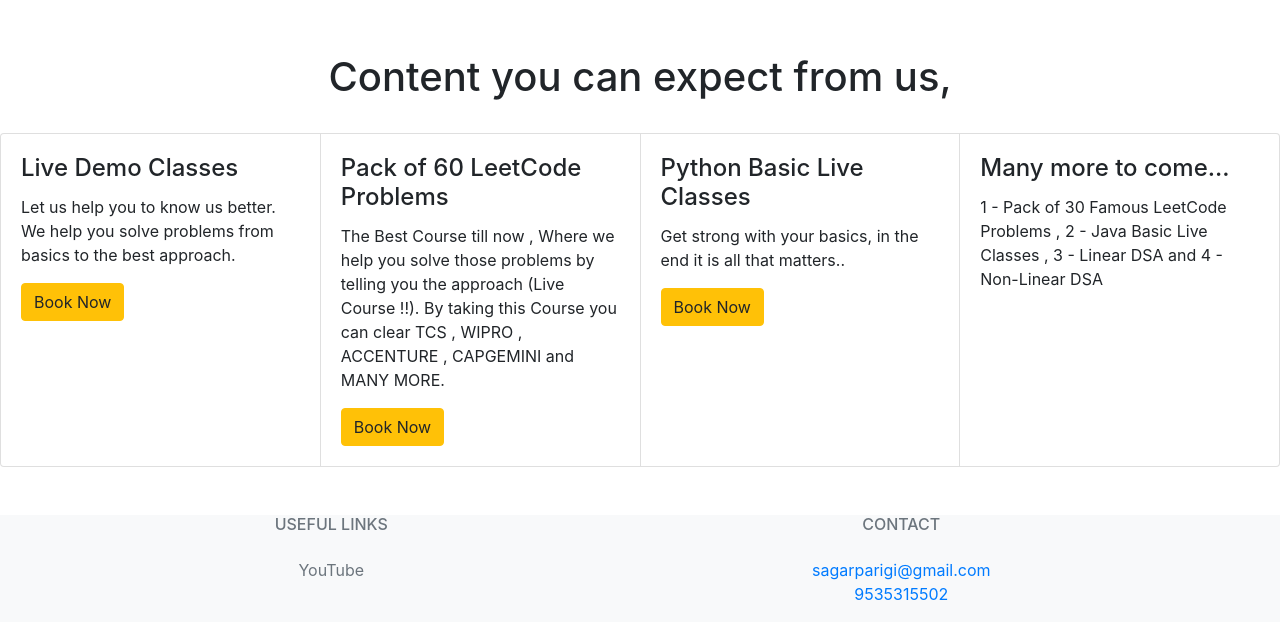
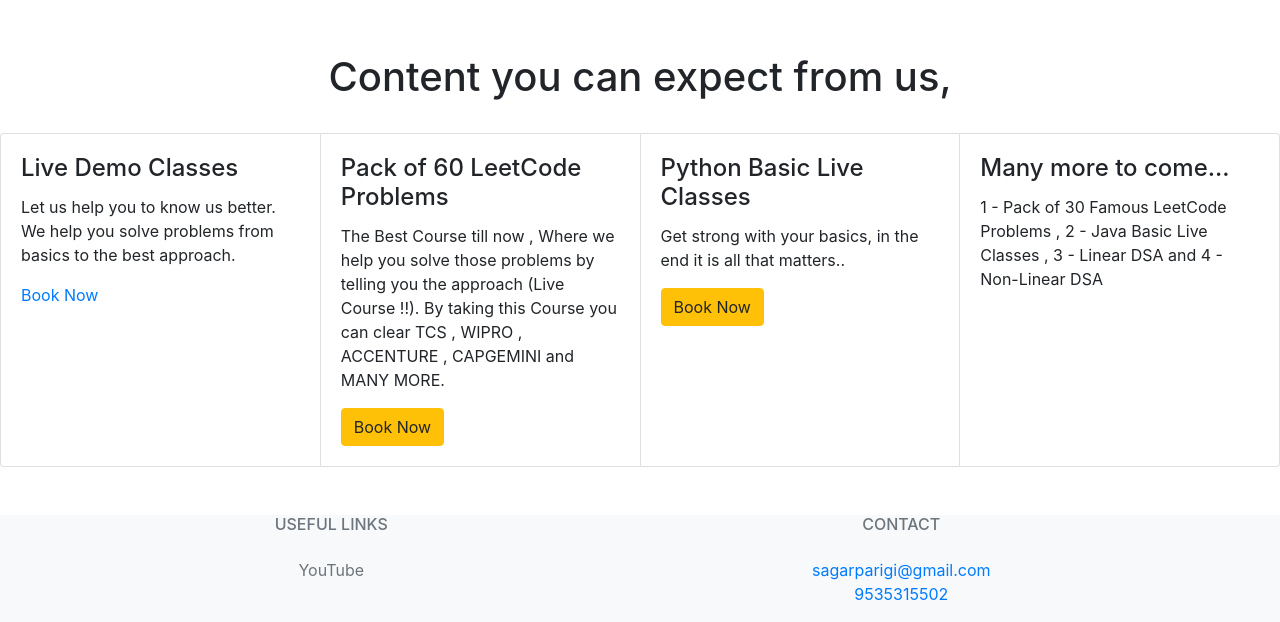
Before and after one commit to sagarparigi/sagarparigi, a plain HTML site: page index.html in a window 1280 px wide. Shown: the part 671-1293 px from the top of the page. Drawn offline with nearby package versions, Linux system fonts and the light colour scheme.

Commit message:
Update index.html

```diff
--- a/index.html
+++ b/index.html
@@ -35,7 +35,7 @@
                             <p class="card-text">Let us help you to know us better.
 				    We help you solve problems from basics to the best approach.
                             </p>
-							<button type="button" class="btn btn-warning" >Book Now</button>
+							<a href="registerform.html">Book Now</a>
                         </div>
                     </div>
                 <div class="card">
```
